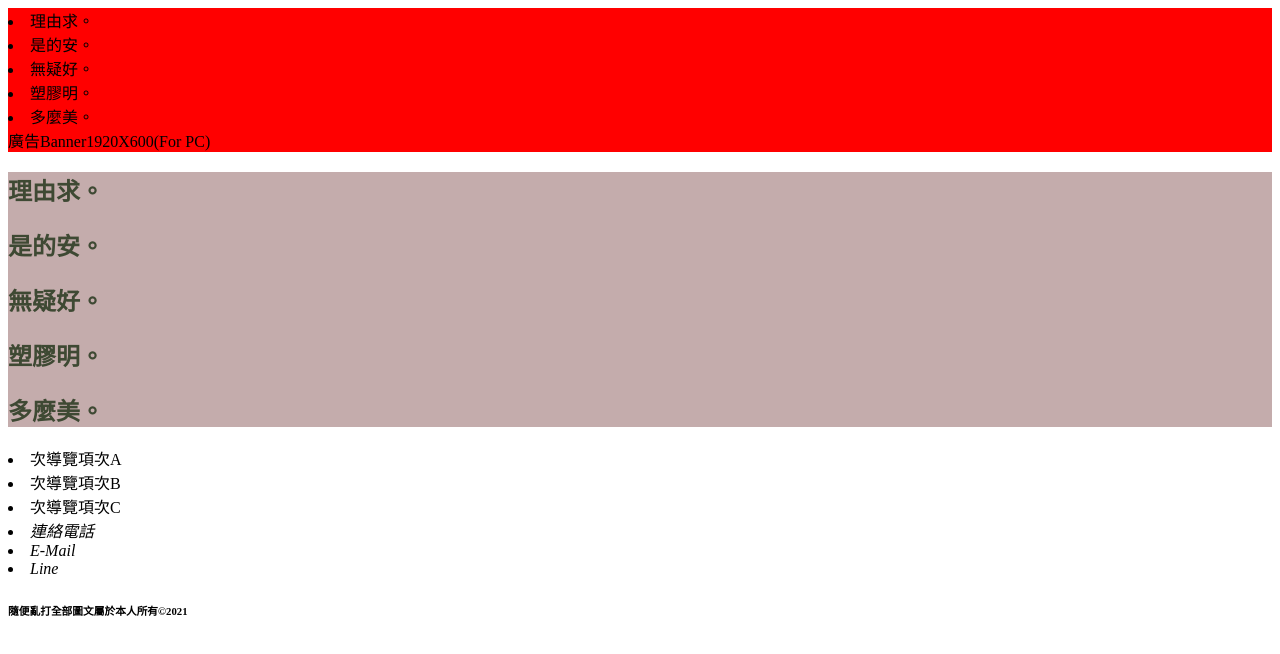
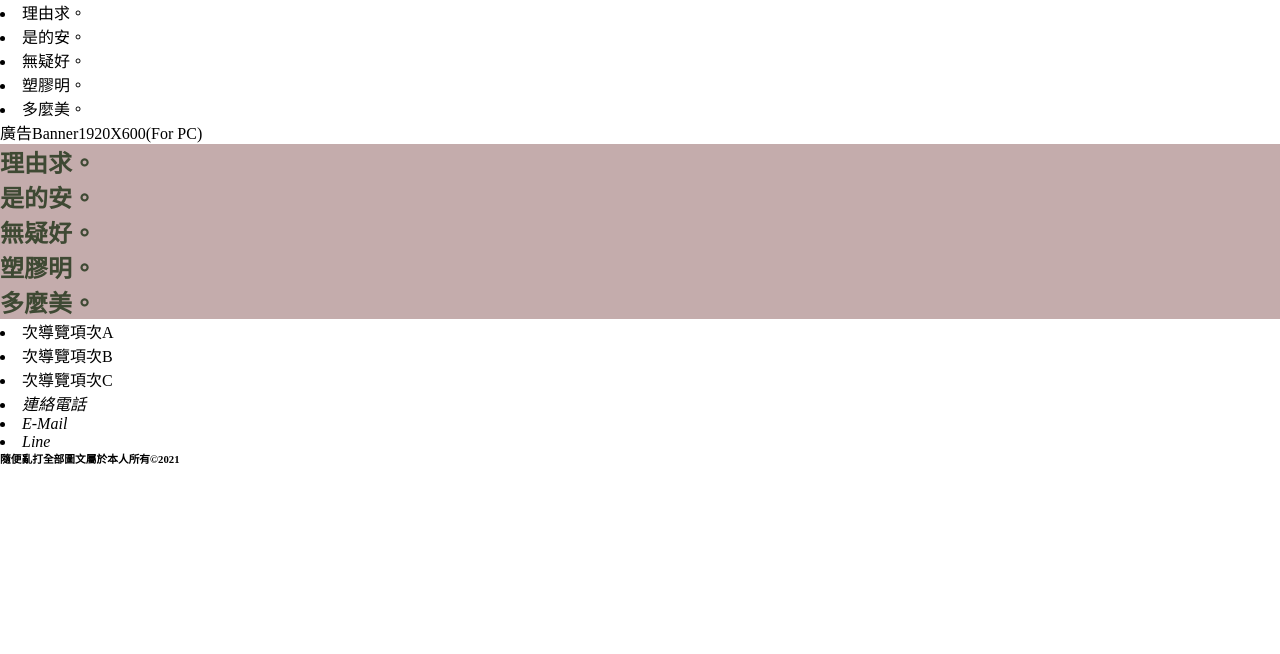
Before and after one commit to Catest0117/PersonalWebsite_Push, a plain HTML site: page index.html in a window 1280 px wide. Drawn offline with Linux system fonts and the light colour scheme.

Commit message:
margin和padding歸零

```diff
--- a/scss/_common.scss
+++ b/scss/_common.scss
@@ -0,0 +1,16 @@
+// 設定頁面與物件邊界為0(刪除空白)
+// 設定物件與物件邊界為0(刪除空白)
+// *為全部
+*{
+    // 頁面與物件邊界
+    // 順序 上下右左
+    // 順序 上下 右左
+    // 順序 上 右 上 左
+    margin: 0 auto 0 auto;
+    //物件與物件之間的邊界
+    // 順序 上下右左
+    // 順序 上下 右左
+    // 順序 上 右 上 左
+
+    padding:0;
+}
--- a/scss/style.scss
+++ b/scss/style.scss
@@ -1,9 +1,6 @@
+    @import'_common.scss';
     /* 樣式 */
     /* 對應 HTML 5 標籤、id 、class */
-    header{
-        width: 100%;
-        background-color: red;
-    }
     //加入判斷裝置的斷點
     // 超小裝置(<576px)、Max-width 最大寬度
     @media screen and (max-width:576px) {
```
Also changed, not shown: dist/style/1_small.min.css (added), dist/style/style.min.css, style/1_small.css (added), style/style.css, 4 other files.
